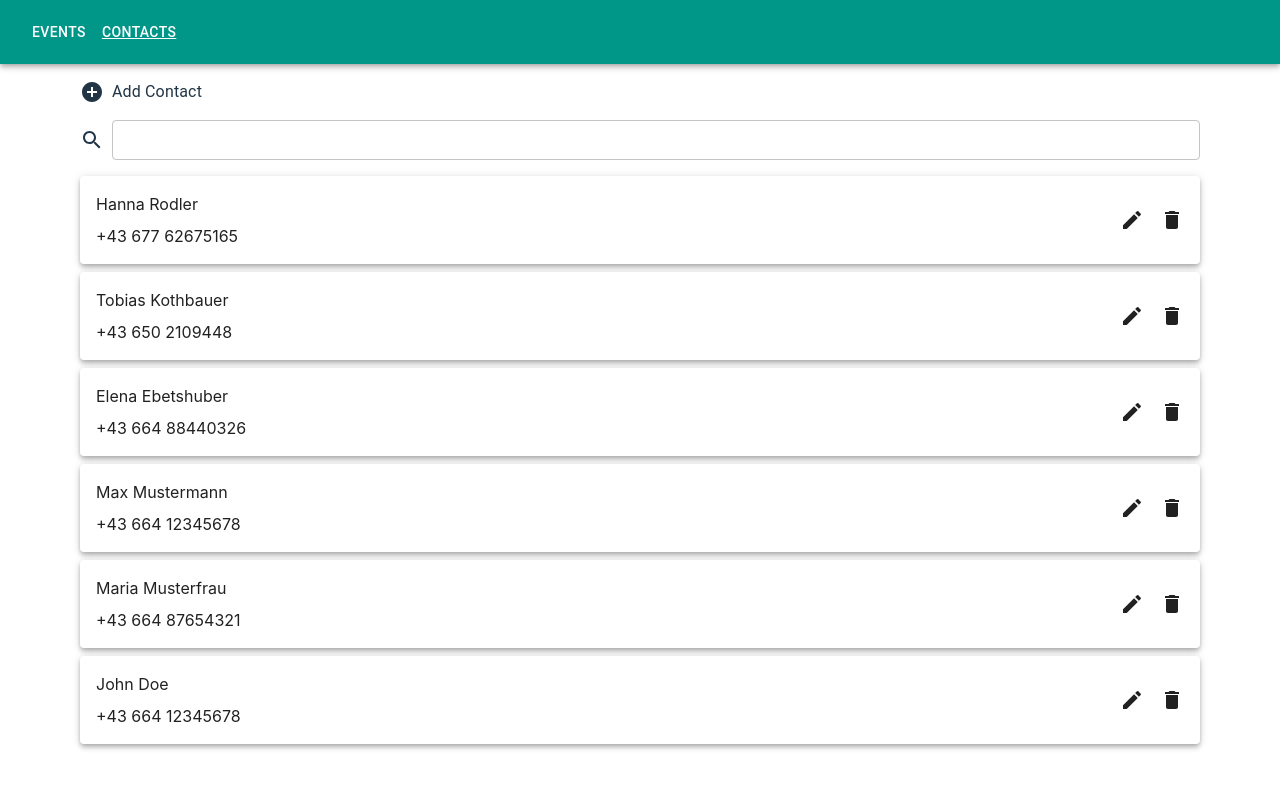
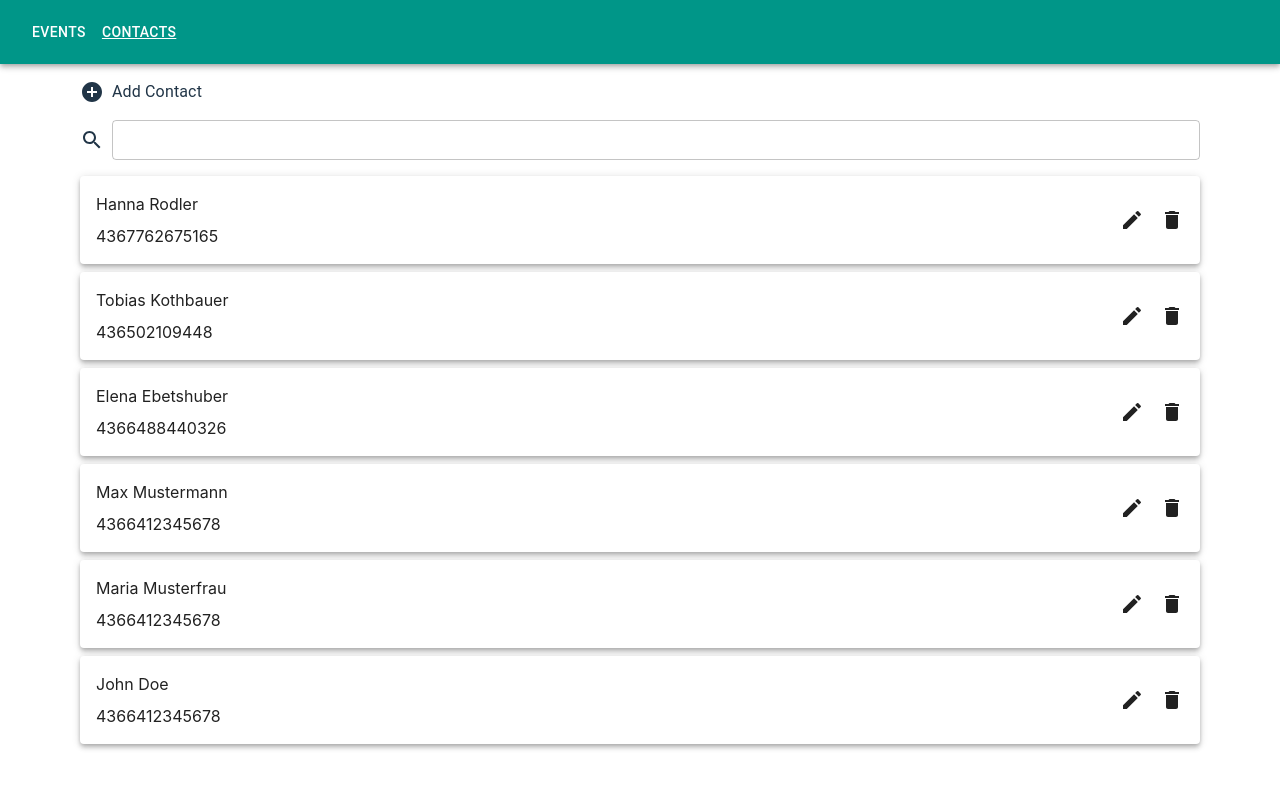
Before and after one commit to hanna-rodler/EventInviter, a React (Vite) app in the folder EventInviter/: page /contacts in a window 1280 px wide. Shown: the top 788 px of the page. Built offline with nearby package versions, Linux system fonts and the light colour scheme.

Commit message:
Add whatsapp integration, attention: allow pop up windows in your browser in order to let website open the whatsapp chats

```diff
--- a/EventInviter/src/pages/EventDetailPage.tsx
+++ b/EventInviter/src/pages/EventDetailPage.tsx
@@ -10,8 +10,8 @@ import { Contact } from "../types/contact";
 import { useDrag, useDrop } from "react-dnd";
 import { useAppSelector } from "../store/hooks";
 import { selectContacts } from "../store/contactsSlice";
-import {useSelector} from "react-redux";
-import {RootState} from "../store/store";
+import { useSelector } from "react-redux";
+import { RootState } from "../store/store";
 
 const DraggableCard = ({ contact }) => {
   const [{ isDragging }, drag] = useDrag({
@@ -37,9 +37,11 @@ const DraggableCard = ({ contact }) => {
 export const EventDetailPage = () => {
   // events = EVENTS;
   const contacts = useAppSelector(selectContacts);
-  const events: Event[] = useSelector((state: RootState) => state.events.entities)
+  const events: Event[] = useSelector(
+    (state: RootState) => state.events.entities
+  );
 
-  const { id } = useParams() as {id: string};
+  const { id } = useParams() as { id: string };
   const numericId: number = parseInt(id, 10);
   const [event, setEvent] = useState(events);
   const isInvitesSent = event[0]?.isInvitesSent || false;
@@ -76,6 +78,18 @@ export const EventDetailPage = () => {
     };
 
     setEvent([updatedEvent]);
+  };
+
+  const handleSendInvites = () => {
+    const currEvent = {
+      ...event[0],
+    };
+
+    currEvent.invitees.forEach((invitee) => {
+      const invitationText = `Dear ${invitee.firstName} ${invitee.lastName}! You are invited to the event "${currEvent.name}" on ${currEvent.date} at ${currEvent.time}. "${currEvent.description}"`;
+      const link = `https://api.whatsapp.com/send?phone=${invitee.telNumber}&text=${invitationText}`;
+      window.open(link, "_blank");
+    });
   };
 
   const [{ isOver }, drop] = useDrop({
@@ -139,7 +153,14 @@ export const EventDetailPage = () => {
             <p>Drag & Drop New Invitees</p>
           </Box>
 
-          <Stack direction="row" alignItems="center" spacing={1} mt={5}>
+          <Stack
+            direction="row"
+            alignItems="center"
+            spacing={1}
+            mt={5}
+            onClick={handleSendInvites}
+            sx={{ cursor: "pointer" }}
+          >
             <SendIcon />
             <p>SEND INVITES</p>
           </Stack>
--- a/EventInviter/src/services/ContactService.ts
+++ b/EventInviter/src/services/ContactService.ts
@@ -5,42 +5,42 @@ const CONTACTS: Contact[] = [
     id: 1,
     firstName: "Hanna",
     lastName: "Rodler",
-    telNumber: "+43 677 62675165",
+    telNumber: "4367762675165",
     email: "hannah@example.com",
   },
   {
     id: 2,
     firstName: "Tobias",
     lastName: "Kothbauer",
-    telNumber: "+43 650 2109448",
+    telNumber: "436502109448",
     email: "tobias@example.com",
   },
   {
     id: 3,
     firstName: "Elena",
     lastName: "Ebetshuber",
-    telNumber: "+43 664 88440326",
+    telNumber: "4366488440326",
     email: "elena@example.com",
   },
   {
     id: 4,
     firstName: "Max",
     lastName: "Mustermann",
-    telNumber: "+43 664 12345678",
+    telNumber: "4366412345678",
     email: "max@example.com",
   },
   {
     id: 5,
     firstName: "Maria",
     lastName: "Musterfrau",
-    telNumber: "+43 664 87654321",
+    telNumber: "4366412345678",
     email: "maria@example.com",
   },
   {
     id: 6,
     firstName: "John",
     lastName: "Doe",
-    telNumber: "+43 664 12345678",
+    telNumber: "4366412345678",
     email: "john@example.com",
   },
 ];
```
